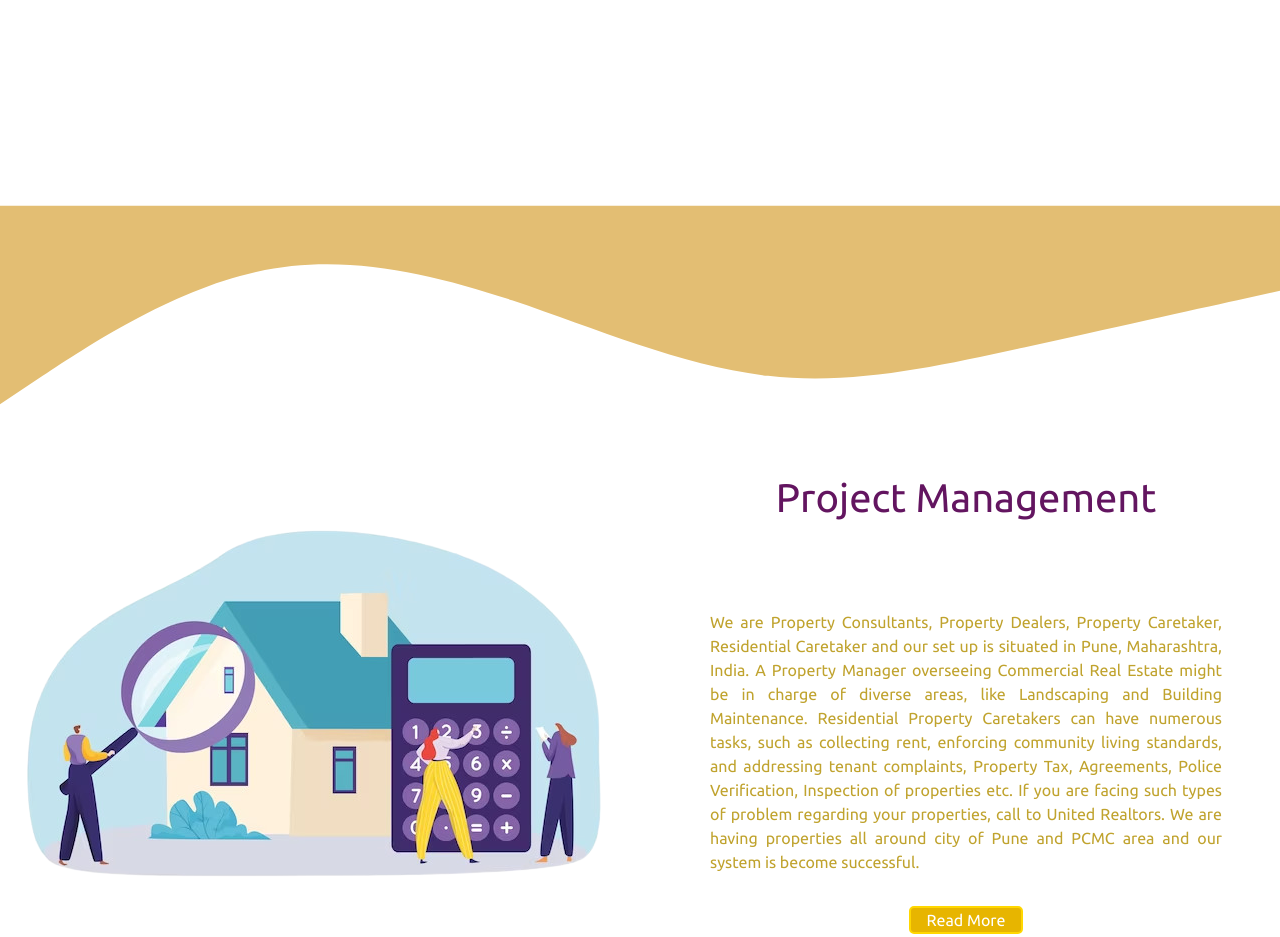
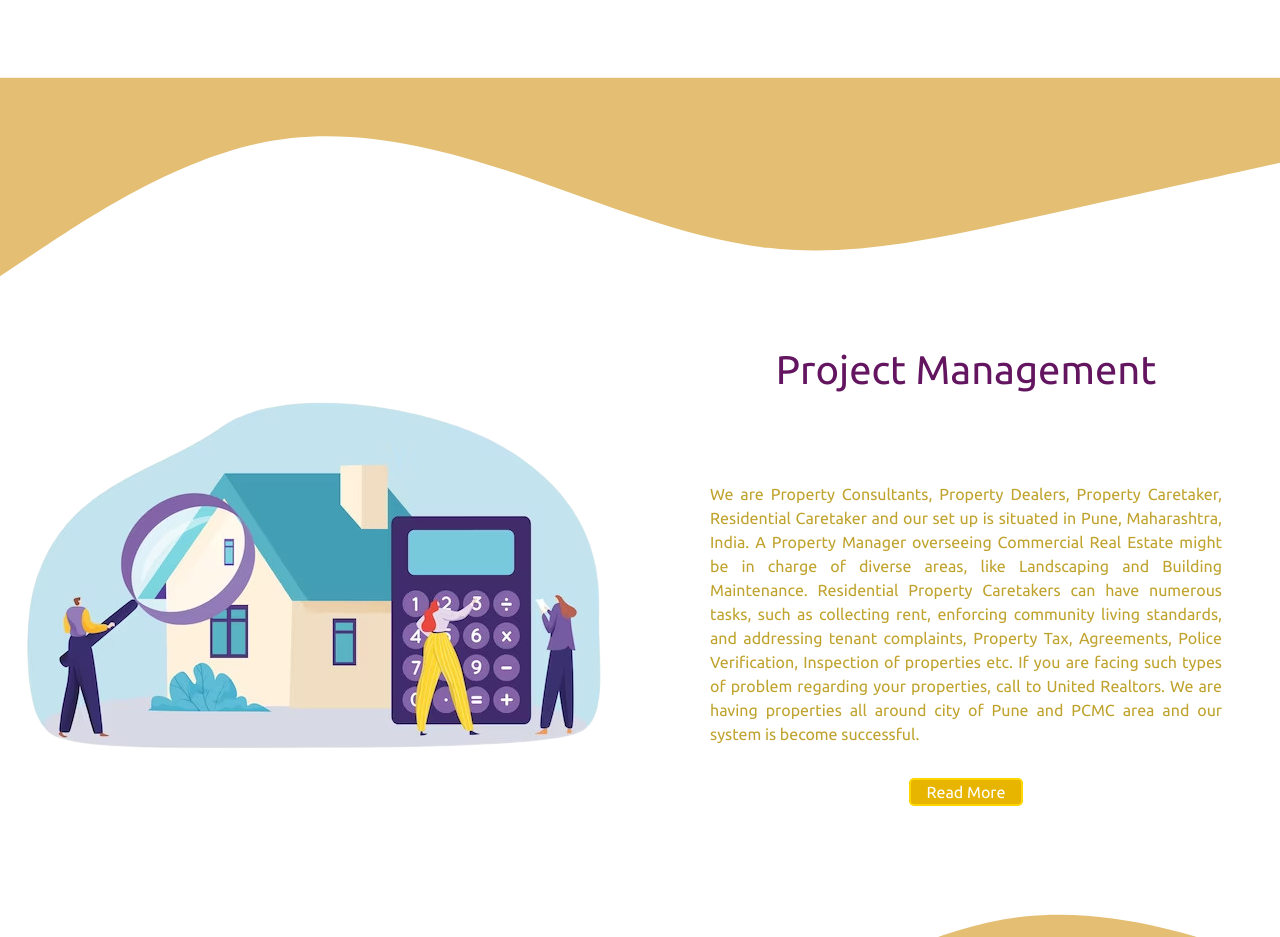
Before and after one commit to G-Om/Real-Estate-Website, a plain HTML site: page RealEstateProject/index.html in a window 1280 px wide. Shown: the part 1364-2301 px from the top of the page. Drawn offline with nearby package versions, Linux system fonts and the light colour scheme.

Commit message:
Add files via upload

```diff
--- a/RealEstateProject/index.html
+++ b/RealEstateProject/index.html
@@ -232,7 +232,7 @@
       </div>
     </div>
 
-    <div class="row row-cols-1 row-cols-xl-2" style="margin-top: 10rem;">
+    <div class="row row-cols-1 row-cols-xl-2" style="margin-top: 2rem;">
       <img src="images/wave.svg" alt="" class="w-100 waves">
       <div class="column" style="align-content: center;">
         <div class="">
@@ -298,6 +298,8 @@
     </div>
 
   </main>
+
+
   <footer class="text-center text-lg-start bg-dark text-light w-100">
     <!-- Section: Social media -->
     <section class="d-flex justify-content-center justify-content-lg-between p-4 border-bottom">
```
